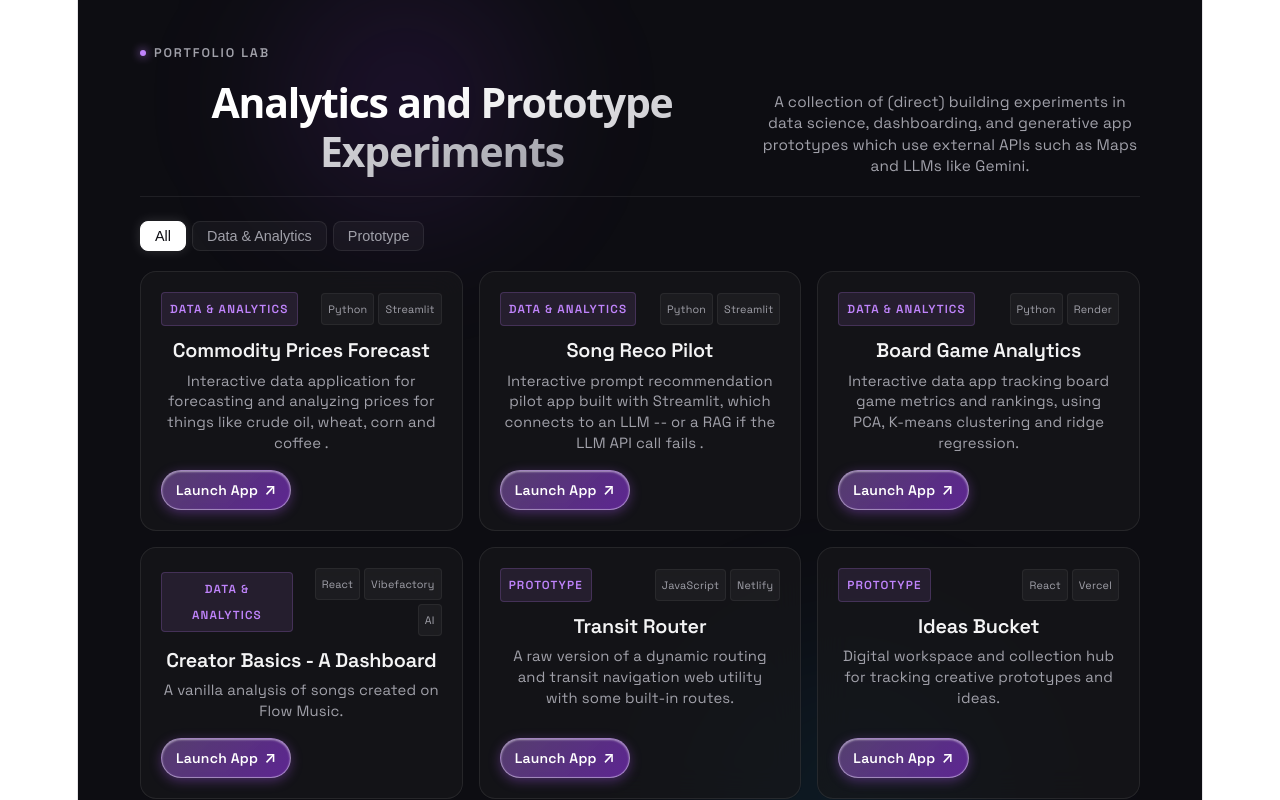
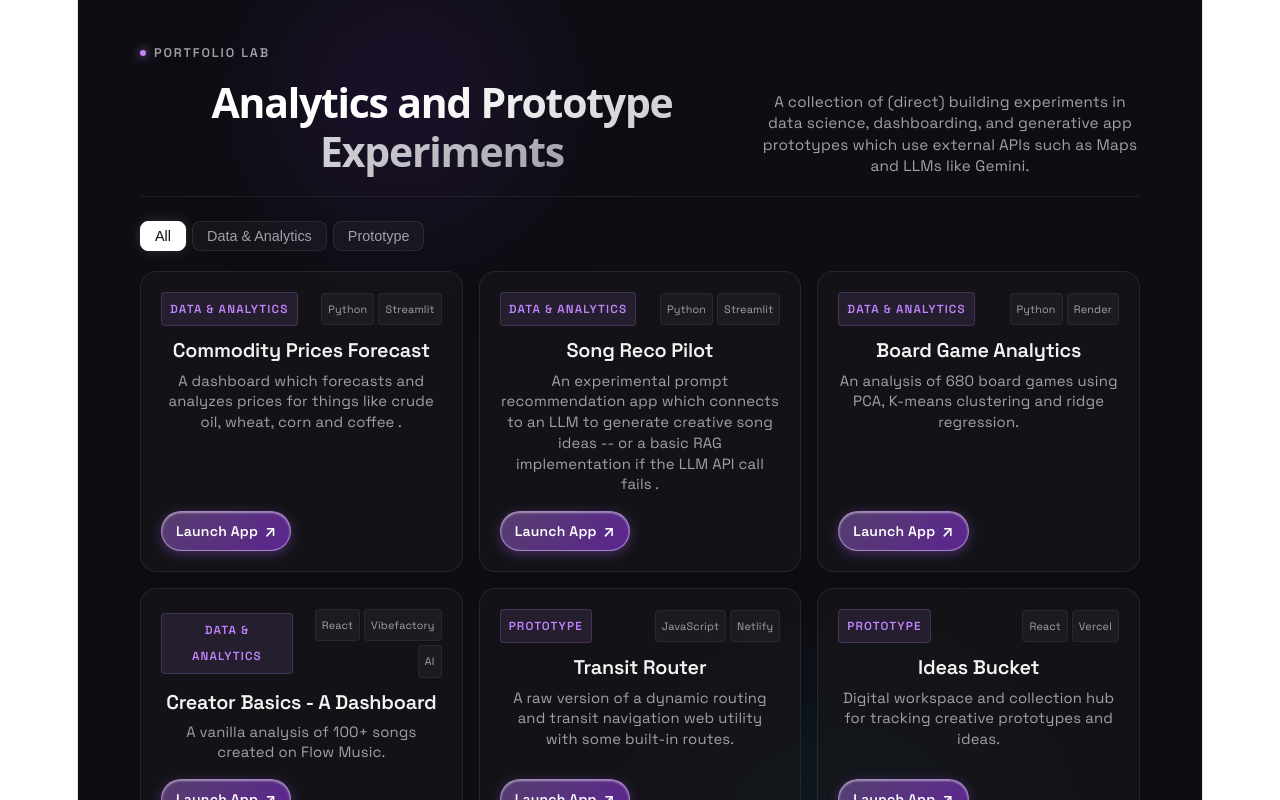
Before and after one commit to supjois-sans-melodrama/analytics-and-random, a React (Vite) app: page / in a window 1280 px wide. Shown: the top 800 px of the page. Built offline with nearby package versions, Linux system fonts and the light colour scheme.

Commit message:
Add files via upload

```diff
--- a/src/App.jsx
+++ b/src/App.jsx
@@ -3,28 +3,28 @@ import React, { useState } from 'react';
 const projects = [
   {
     title: "Commodity Prices Forecast",
-    description: "Interactive data application for forecasting and analyzing prices for things like crude oil, wheat, corn and coffee .",
+    description: "A dashboard which forecasts and analyzes prices for things like crude oil, wheat, corn and coffee .",
     category: "Data & Analytics",
     stack: ["Python", "Streamlit"],
     url: "https://commodity-prices-forecast.streamlit.app/"
   },
   {
     title: "Song Reco Pilot",
-    description: "Interactive prompt recommendation pilot app built with Streamlit, which connects to an LLM -- or a RAG if the LLM API call fails .",
+    description: "An experimental prompt recommendation app which connects to an LLM to generate creative song ideas -- or a basic RAG implementation if the LLM API call fails .",
     category: "Data & Analytics",
     stack: ["Python", "Streamlit"],
     url: "https://songreco-pilot.streamlit.app/"
   },
   {
     title: "Board Game Analytics",
-    description: "Interactive data app tracking board game metrics and rankings, using PCA, K-means clustering and ridge regression.",
+    description: "An analysis of 680 board games using PCA, K-means clustering and ridge regression.",
     category: "Data & Analytics",
     stack: ["Python", "Render"],
     url: "https://toomanyboardgames.onrender.com"
   },
   {
     title: "Creator Basics - A Dashboard",
-    description: "A vanilla analysis of songs created on Flow Music.",
+    description: "A vanilla analysis of 100+ songs created on Flow Music.",
     category: "Data & Analytics",
     stack: ["React", "Vibefactory", "AI"],
     url: "https://p7f515941-ub4eae18f.vibefactory.ai"
```
